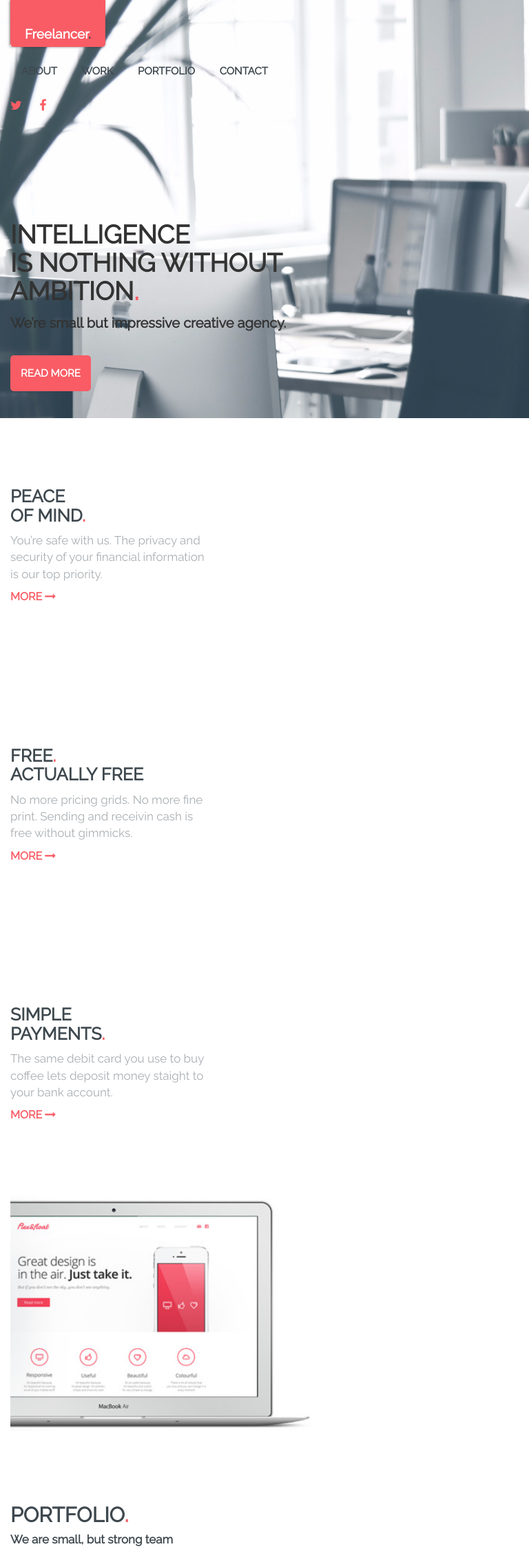
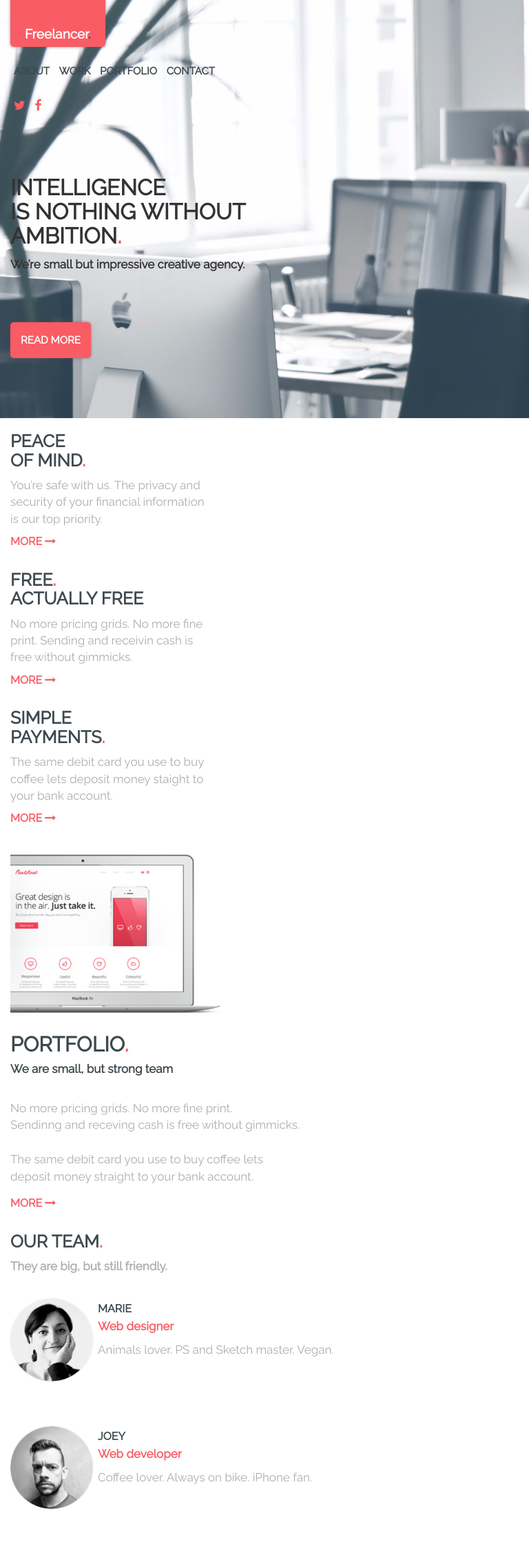
Before and after one commit to AzaAydarova/AzaAydarova.github.io, a PHP site: page / in a window 768 px wide; the page is wider, and only the part inside the window is pictured. Shown: the top 2245 px of that part at 69% size. Run offline with PHP 8.4, Linux system fonts and the light colour scheme.

Commit message:
Adaptability com

```diff
--- a/css/main.css
+++ b/css/main.css
@@ -46,7 +46,6 @@ p {
     padding-bottom: 4px;
     text-align: center;
     width: 136px;
-    box-shadow: 0 0 4px;
 }
 
 .logo span {
@@ -60,6 +59,7 @@ p {
     background-color: #f95c65;
     border-radius: 0 0 5px 5px;
     padding: 39px 21px 8px;
+    box-shadow: 0 0 4px rgba(94, 91, 91, 0.63);
 }
 
 
@@ -89,6 +89,8 @@ p {
 
 .main-menu a:hover {
 	color: #f95c65;
+    transition: 0.3s linear;
+
 }
 
 a.icon-links  {
@@ -122,8 +124,7 @@ h5.header-text-block-h5 {
 }
 
 .btn-link {
-    margin-top: 40px;
-    margin-bottom: 155px
+    padding: 16px 0;
 }
 
 .btn-link a {
@@ -133,6 +134,7 @@ h5.header-text-block-h5 {
     border-radius: 5px;
     font-size: 15px;
     font-weight: bold;
+    box-shadow: 0 0 4px rgba(94, 91, 91, 0.63);
 }
 
 /* content block */
@@ -219,12 +221,29 @@ p.p {
 }
 
 .about .p-1 {
-    font-weight: bold;
-    color: #3e484e;
     margin-bottom: 0;
     font-size: 19px;
    font-weight: 900;
 }
+
+.about .p-1 a {
+    color: #3e484e;
+}
+
+.about .p-1 a:hover {
+    padding: 0;
+    color: #3e484e;
+    border-radius: 0;
+    background: inherit;
+}
+
+a.about-link-img:hover {
+    padding: 0;
+    color: #3e484e;
+    border-radius: 0;
+    background: inherit;
+}
+
 
 .about .p-2 {
     color: #f95c65;
@@ -265,3 +284,68 @@ hr {
 .footer-inf p {
 	font-size: 13px;
 }
+
+
+@media screen and (min-width: 320px) and (max-width: 800px) {
+.container {
+    width: 100%;
+}
+.header {
+    width: 100%;
+    background-size: cover;
+}
+
+.main-menu a {
+    padding: 0 5px;
+}
+h3.header-text-block-h3 {
+    font-size: 32px;
+    margin-top: 25%;
+}
+h5.header-text-block-h5 {
+    font-size: 17px;
+    margin-bottom: 10%;
+}
+.portfolio {
+    margin: 0;
+    margin-top: 25px;
+    margin-bottom: 20px;
+}
+.portfolio img {
+    width: 50%;
+}
+.portfolio .p {
+    margin: 0;
+}
+.article {
+    padding: 10px 0;
+}
+}
+
+@media only screen and (min-width: 768px) and (max-width: 1024px) {
+.main-menu a {
+    padding: 0 5px;
+}
+h3.header-text-block-h3 {
+    font-size: 32px;
+    margin-top: 12%;
+}
+h5.header-text-block-h5 {
+    font-size: 17px;
+    margin-bottom: 10%;
+}
+.portfolio {
+    margin: 0;
+    margin-top: 25px;
+    margin-bottom: 20px;
+}
+.portfolio img {
+    width: 50%;
+}
+.portfolio .p {
+    margin: 0;
+}
+.article {
+    padding: 10px 0;
+}
+}
--- a/index.html
+++ b/index.html
@@ -41,8 +41,13 @@
           <div class="col-md-12">
             <h3 class="header-text-block-h3">INTELLIGENCE<br>IS NOTHING WITHOUT<br>AMBITION<span>.</span></h3>
             <h5 class="header-text-block-h5">We’re small but impressive creative agency.</h5>
+          </div>
+        </div>
+        <div class="row">
+          <div class="col-md-12">
             <div class="btn-link"><a href="#">READ MORE</a></div>
           </div>
+        </div>
         </div>
       </div>
     </div>
@@ -97,24 +102,24 @@
         <div class="row">
           <div class="col-md-4">
             <div class="about">
-              <img src="img/1.png">
-              <p class="p-1">MARIE</p>
+              <a href=" #" class="about-link-img"><img src="img/1.png"></a>
+              <p class="p-1"><a href="#">MARIE</a></p>
               <p class="p-2">Web designer</p>
               <p>Animals lover. PS and Sketch master. Vegan.</p>
             </div>
           </div>
           <div class="col-md-4">
             <div class="about">
-              <img src="img/3.png">
-              <p class="p-1">JOEY</p>
+              <a href=" #" class="about-link-img"><img src="img/3.png"></a>
+              <p class="p-1"><a href="#">JOEY</a></p>
               <p class="p-2">Web developer</p>
               <p>Coffee lover. Always on bike. iPhone fan.</p>
             </div>
           </div>
           <div class="col-md-4">
             <div class="about">
-              <img src="img/2.png">
-              <p class="p-1">MIKE</p>
+              <a href=" #" class="about-link-img"><img src="img/2.png"></a>
+              <p class="p-1"><a href="#">MIKE</a></p>
               <p class="p-2">Copywriter</p>
               <p>MTB biker. Rock fan. Loving Father.</p>
             </div>
@@ -130,10 +135,11 @@
       </div>
     </div>
 
-    <div class="footer">
+
       <div class="container">
-      <hr>
         <div class="row">
+        <div class="footer">
+          <hr>
           <div class="col-md-4">
             <div class="footer-social-links">
               <a href="#"><i class="fa fa-twitter" aria-hidden="true"></i></a>
```
